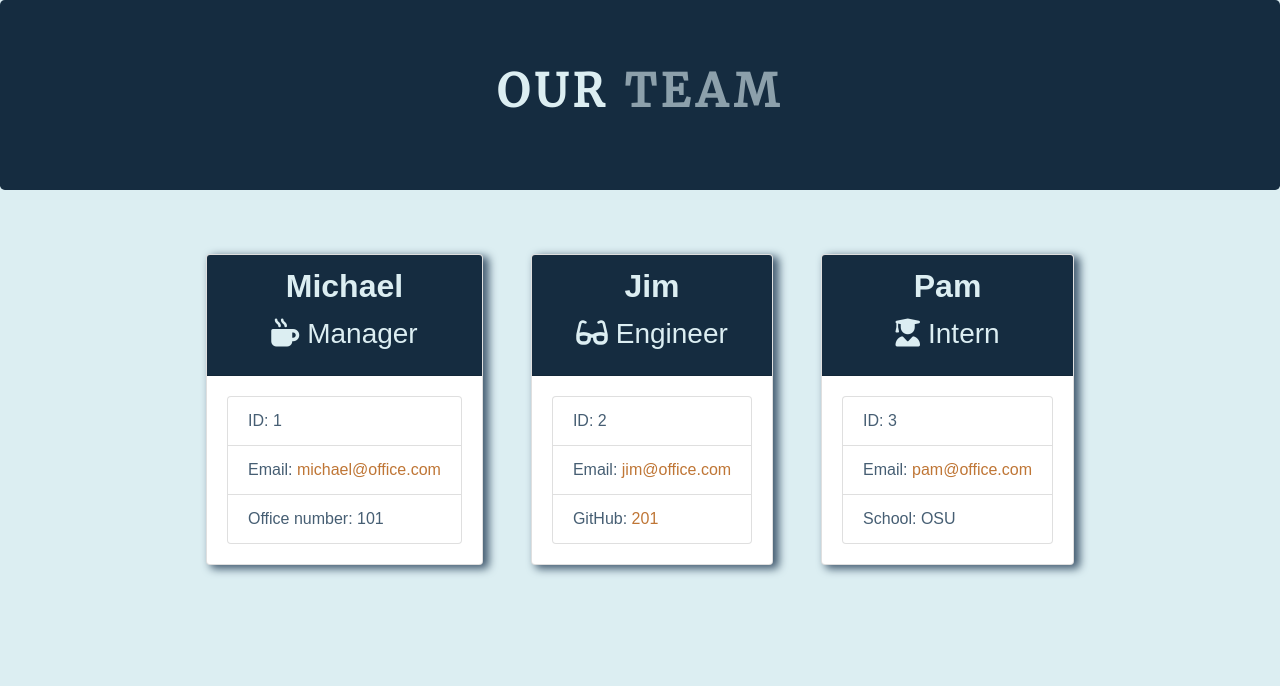
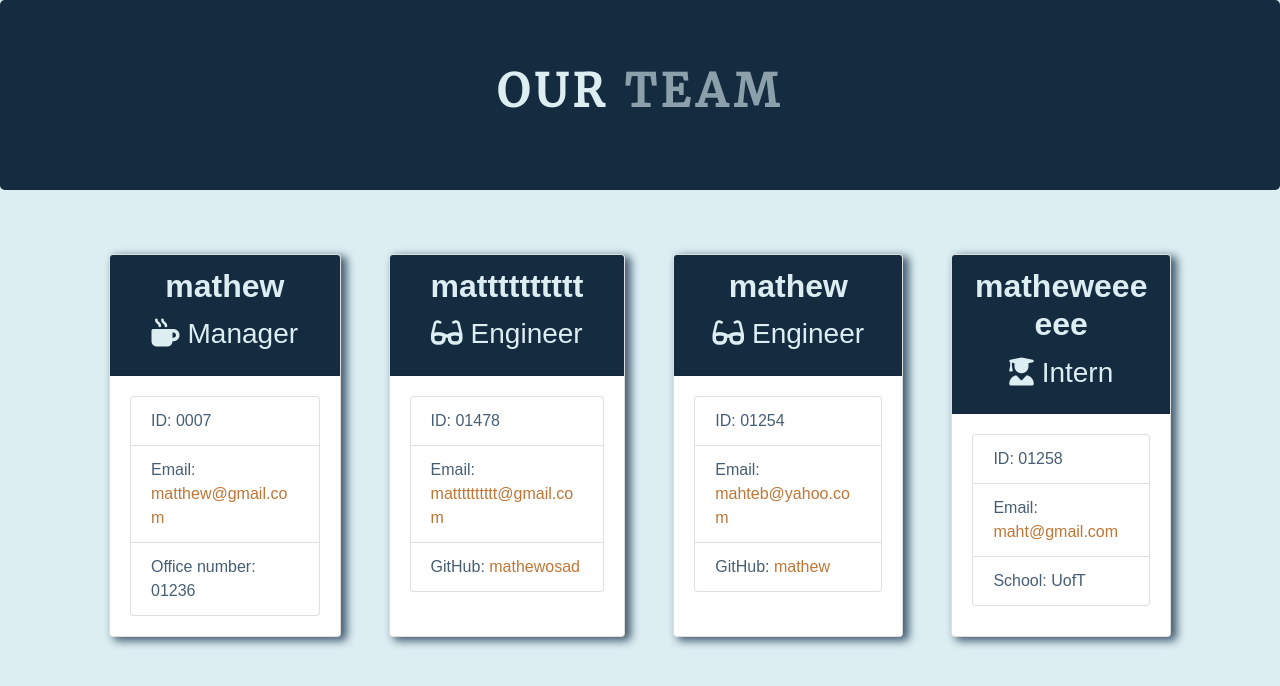
Before and after one commit to mathewosad/Team_profile_Generator, a website: page output/team.html in a window 1280 px wide. Drawn offline with nearby package versions, Linux system fonts and the light colour scheme; a web font is replaced by a local one.

Commit message:
Updated read me and i did a demo

```diff
--- a/output/team.html
+++ b/output/team.html
@@ -5,7 +5,7 @@
     <meta charset="UTF-8" />
     <meta name="viewport" content="width=device-width, initial-scale=1.0" />
     <meta http-equiv="X-UA-Compatible" content="ie=edge" />
-    <title>Our Team</title>
+    <title>Our-Team</title>
     <link rel="stylesheet" href="https://stackpath.bootstrapcdn.com/bootstrap/4.3.1/css/bootstrap.min.css"
         integrity="sha384-ggOyR0iXCbMQv3Xipma34MD+dH/1fQ784/j6cY/iJTQUOhcWr7x9JvoRxT2MZw1T" crossorigin="anonymous">
     <link href="https://fonts.googleapis.com/css?family=Merriweather|Muli:300" rel="stylesheet">
@@ -26,39 +26,52 @@
             <div class="team-area col-12 d-flex justify-content-center mt-5">
                 <div class="card employee-card mr-4 ml-4 mb-3">
     <div class="card-header text-center">
-        <h2 class="card-title">Michael</h2>
+        <h2 class="card-title">mathew</h2>
         <h3 class="card-title"><i class="fas fa-mug-hot mr-2"></i>Manager</h3>
     </div>
     <div class="card-body">
         <ul class="list-group">
-            <li class="list-group-item">ID: 1</li>
-            <li class="list-group-item">Email: <a href="mailto:michael@office.com">michael@office.com</a></li>
-            <li class="list-group-item">Office number: 101</li>
+            <li class="list-group-item">ID: 0007</li>
+            <li class="list-group-item">Email: <a href="mailto:matthew@gmail.com">matthew@gmail.com</a></li>
+            <li class="list-group-item">Office number: 01236</li>
         </ul>
     </div>
 </div><div class="card employee-card mr-4 ml-4 mb-3">
     <div class="card-header text-center">
-        <h2 class="card-title">Jim</h2>
+        <h2 class="card-title">matttttttttt</h2>
         <h3 class="card-title"><i class="fas fa-glasses mr-2"></i>Engineer</h3>
     </div>
     <div class="card-body">
         <ul class="list-group">
-            <li class="list-group-item">ID: 2</li>
-            <li class="list-group-item">Email: <a href="mailto:jim@office.com">jim@office.com</a></li>
-            <li class="list-group-item">GitHub: <a href="https://github.com/201" target="_blank"
-                    rel="noopener noreferrer">201</a></li>
+            <li class="list-group-item">ID: 01478</li>
+            <li class="list-group-item">Email: <a href="mailto:matttttttttt@gmail.com">matttttttttt@gmail.com</a></li>
+            <li class="list-group-item">GitHub: <a href="https://github.com/mathewosad" target="_blank"
+                    rel="noopener noreferrer">mathewosad</a></li>
         </ul>
     </div>
 </div><div class="card employee-card mr-4 ml-4 mb-3">
     <div class="card-header text-center">
-        <h2 class="card-title">Pam</h2>
+        <h2 class="card-title">mathew</h2>
+        <h3 class="card-title"><i class="fas fa-glasses mr-2"></i>Engineer</h3>
+    </div>
+    <div class="card-body">
+        <ul class="list-group">
+            <li class="list-group-item">ID: 01254</li>
+            <li class="list-group-item">Email: <a href="mailto:mahteb@yahoo.com">mahteb@yahoo.com</a></li>
+            <li class="list-group-item">GitHub: <a href="https://github.com/mathew" target="_blank"
+                    rel="noopener noreferrer">mathew</a></li>
+        </ul>
+    </div>
+</div><div class="card employee-card mr-4 ml-4 mb-3">
+    <div class="card-header text-center">
+        <h2 class="card-title">matheweeeeee</h2>
         <h3 class="card-title"><i class="fas fa-user-graduate mr-2"></i>Intern</h3>
     </div>
     <div class="card-body">
         <ul class="list-group">
-            <li class="list-group-item">ID: 3</li>
-            <li class="list-group-item">Email: <a href="mailto:pam@office.com">pam@office.com</a></li>
-            <li class="list-group-item">School: OSU</li>
+            <li class="list-group-item">ID: 01258</li>
+            <li class="list-group-item">Email: <a href="mailto:maht@gmail.com">maht@gmail.com</a></li>
+            <li class="list-group-item">School: UofT</li>
         </ul>
     </div>
 </div>
--- a/package.json
+++ b/package.json
@@ -26,5 +26,6 @@
   },
   "devDependencies": {
     "jest": "^24.8.0"
-  }
+  },
+  "keywords": []
 }
```
Also changed, not shown: README.md, 1 other file.
